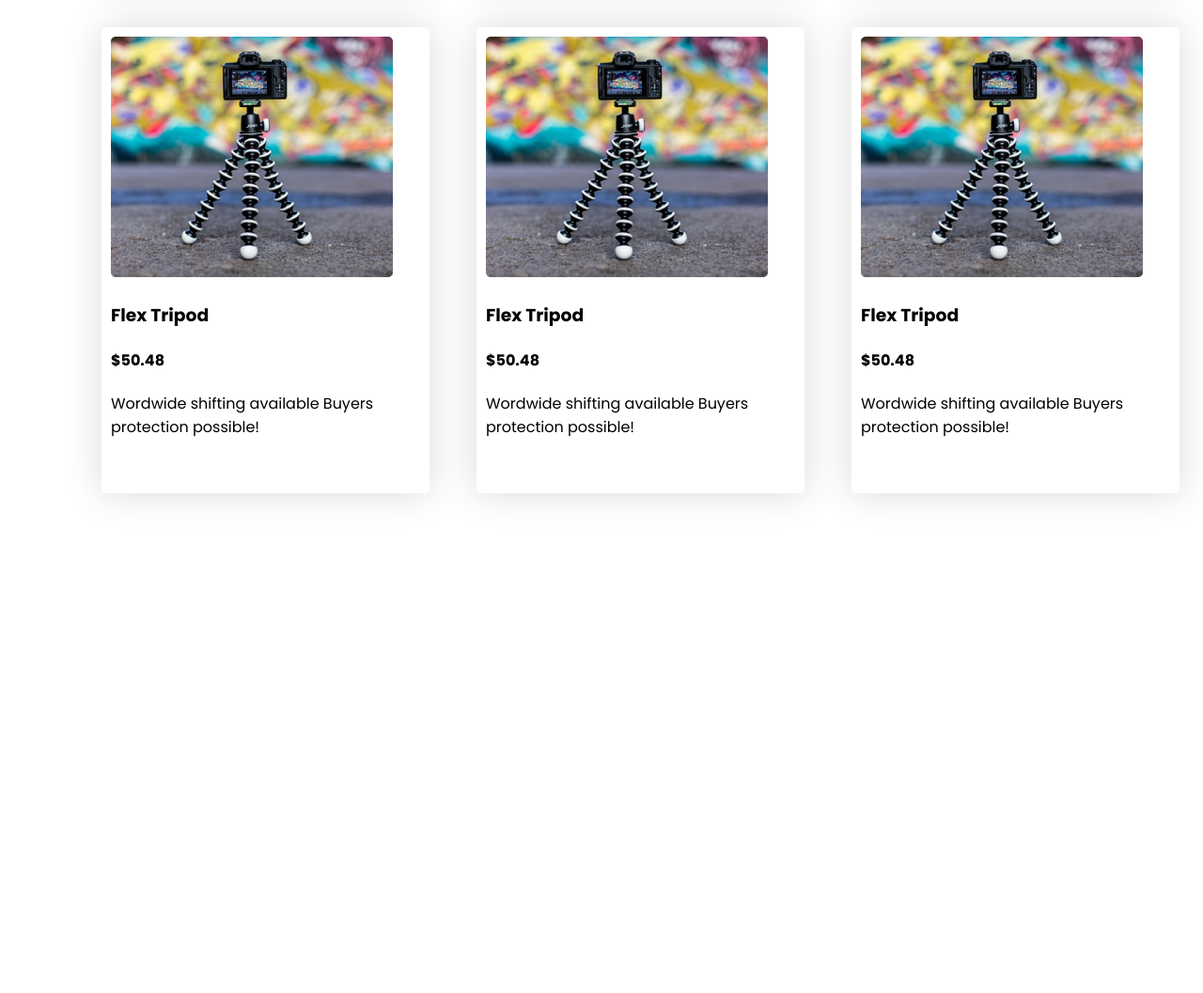
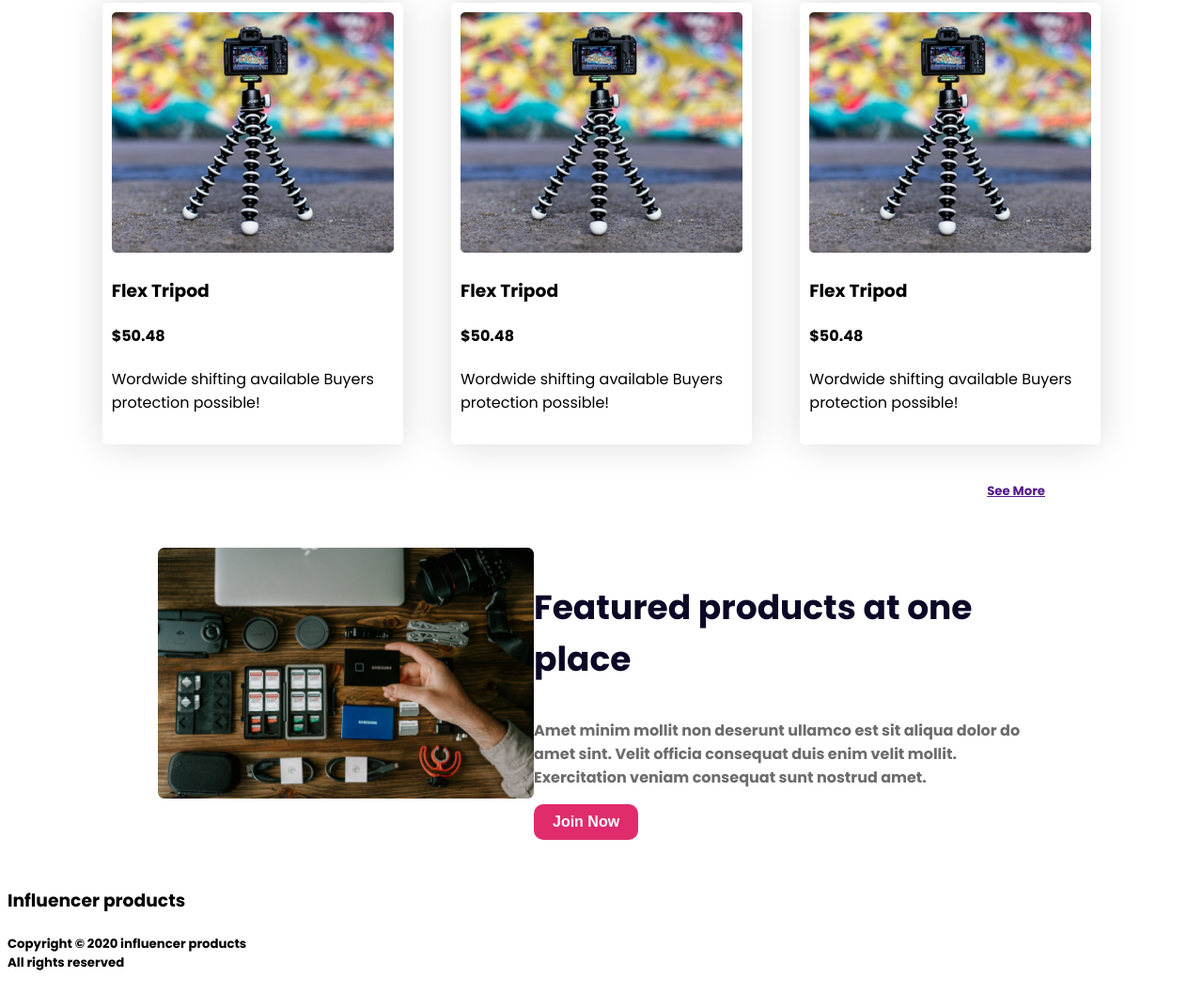
Before and after one commit to sabbirsolid/influencer-gear-website, a plain HTML site: page index.html in a window 1280 px wide. Shown: the part 1322-2379 px from the top of the page at 94% size. Before the commit the page ends 1887 px from the top, so only its background shows below. Drawn offline with Linux system fonts and the light colour scheme.

Commit message:
added featured section

```diff
--- a/index.html
+++ b/index.html
@@ -79,10 +79,22 @@
                     <p class="card-description">Wordwide shifting available Buyers protection possible!</p>
                 </div>
             </div>
+            <h5 class="see-more"><a href="">See More</a></h5>
+        </section>
+        <section class="featured-products">
+            <div class="featured-img">
+                <img src="images/gear.png" alt="">
+            </div>
+            <div class="featured-info">
+                <h3 class="featured-title">Featured products at one place</h3>
+                <p class="featured-description">Amet minim mollit non deserunt ullamco est sit aliqua dolor do amet sint. Velit officia consequat duis enim velit mollit. Exercitation veniam consequat sunt nostrud amet.</p>
+                <button class="featured-btn">Join Now</button>
+            </div>
         </section>
     </main>
     <footer>
-
+        <h3 class="footer-title">Influencer products</h3>
+        <h5 class="copyright">Copyright © 2020  influencer products <br>All rights reserved</h5>
     </footer>
 </body>
 </html>
--- a/styles/influencer.css
+++ b/styles/influencer.css
@@ -81,7 +81,7 @@
 }
  /*main: card design  */
  .products{
-    margin-top: 50px;
+    margin: 50px auto;
  }
  .section-title{
     text-align: center;
@@ -91,16 +91,56 @@
  .product-cards{
     display: grid;
     grid-template-columns: repeat(3, 1fr);
+    justify-items: center;
+    align-items: center;
     margin: 40px 100px;
     gap: 50px;
  }
+
  .card{
-    width: 329px;
-    height: 476px;
+    width: 300px;
+    height: 450px;
     padding: 10px;
     border-radius: 5px;
     box-shadow: 0px 0px 40px 0px rgba(0, 0, 0, 0.15);
     background: rgb(255, 255, 255);
+ }
+ .see-more{
+    text-align: right;
+    margin-right: 160px;
+ }
+ /* main: featured-products styles */
+ .featured-products{
+    display: flex;
+    /* gap: 100px; */
+    justify-content: space-between;
+    justify-items: center;
+    margin: 50px 160px;
+ }
+ .featured-img img{
+    max-width: 400px;
+ }
+ .featured-info{
+    max-width: 640px;
+ }
+ .featured-title{
+    font-size: 2.25rem;
+    font-weight: 700;
+    color: #0A0826;
+ }
+ .featured-description{
+    color: #6C6C6C;
+    font-size: 1rem;
+    font-weight: 700;
+ }
+ .featured-btn{
+    background-color: #E02C6D;
+    border-radius: 10px;
+    color: white;
+    border: none;
+    font-size: 1rem;
+    font-weight: 700;
+    padding: 10px 20px;
  }
 /* small devices styles */
 @media screen and (max-width:576px) {
@@ -118,6 +158,19 @@
         margin: 40px 50px;
     }
     .product-cards{
+        justify-items: center;
+        margin: 0px auto;
         grid-template-columns: repeat(1, 1fr);
     }
+    .see-more{
+        text-align:center;
+        margin: 20px auto;
+     }
+     .featured-products{
+        margin: 50px auto;
+        justify-items: center;
+        text-align: center;
+        flex-direction: column-reverse;
+        gap: 50px;
+     }
 }
```
